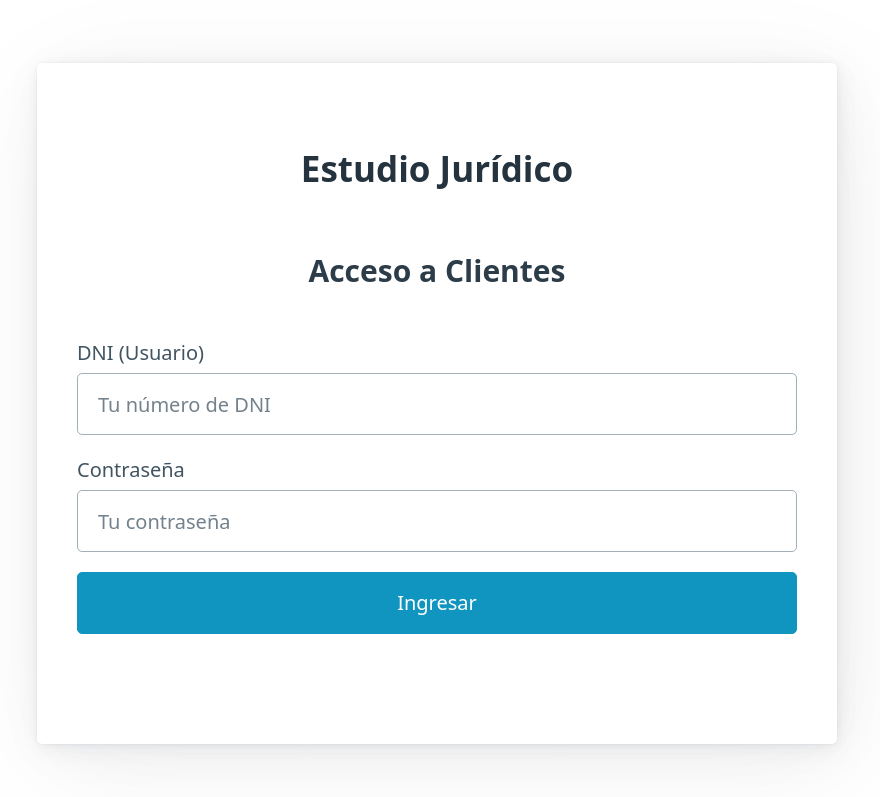
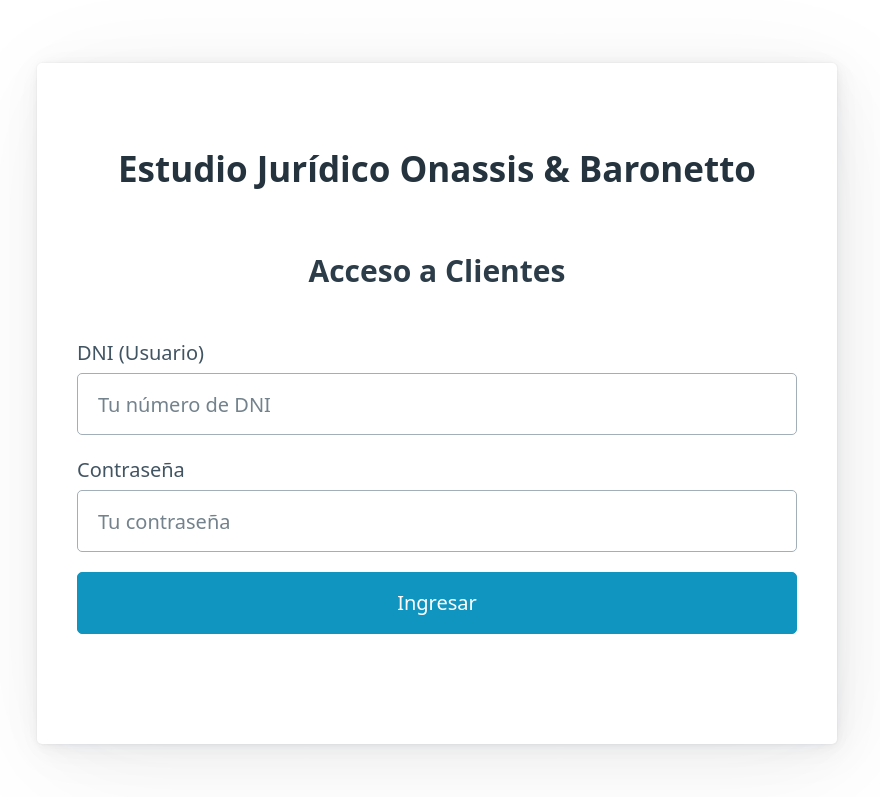
Before and after one commit to MatiasW380/estudioob, a plain HTML site: page index.html in a window 1280 px wide. Shown: the part 117-914 px from the top of the page, without its empty margins (203-1083 px from the left). Drawn offline with nearby package versions, Linux system fonts and the light colour scheme.

Commit message:
Update index.html

```diff
--- a/index.html
+++ b/index.html
@@ -23,7 +23,7 @@
 <body>
     <main id="login-view" class="container">
         <article>
-            <h2 align="center">Estudio Jurídico</h2>
+            <h2 align="center">Estudio Jurídico Onassis & Baronetto</h2>
             <h3 align="center">Acceso a Clientes</h3>
             <form id="login-form">
                 <label for="dni">DNI (Usuario)</label>
```
